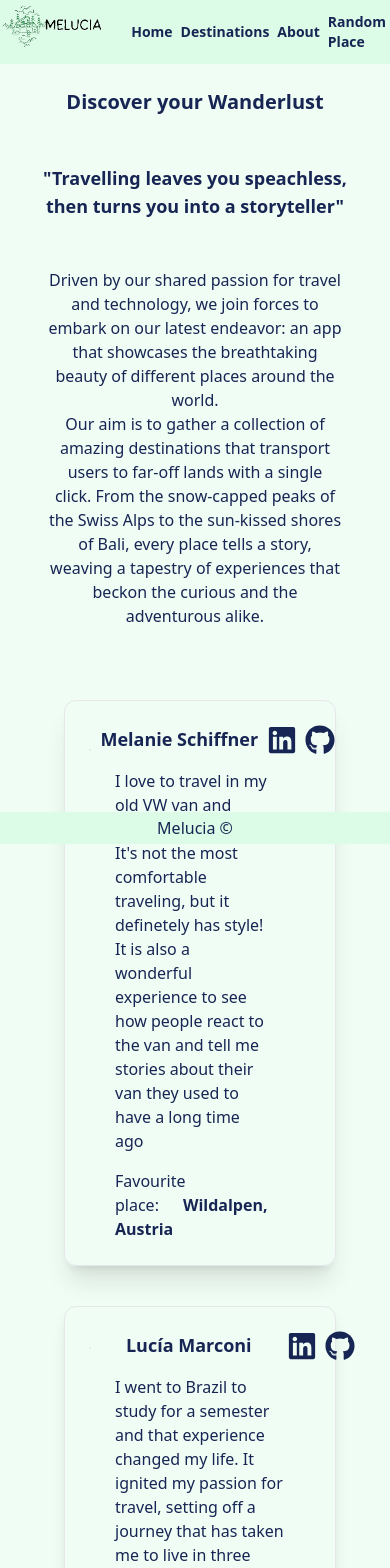
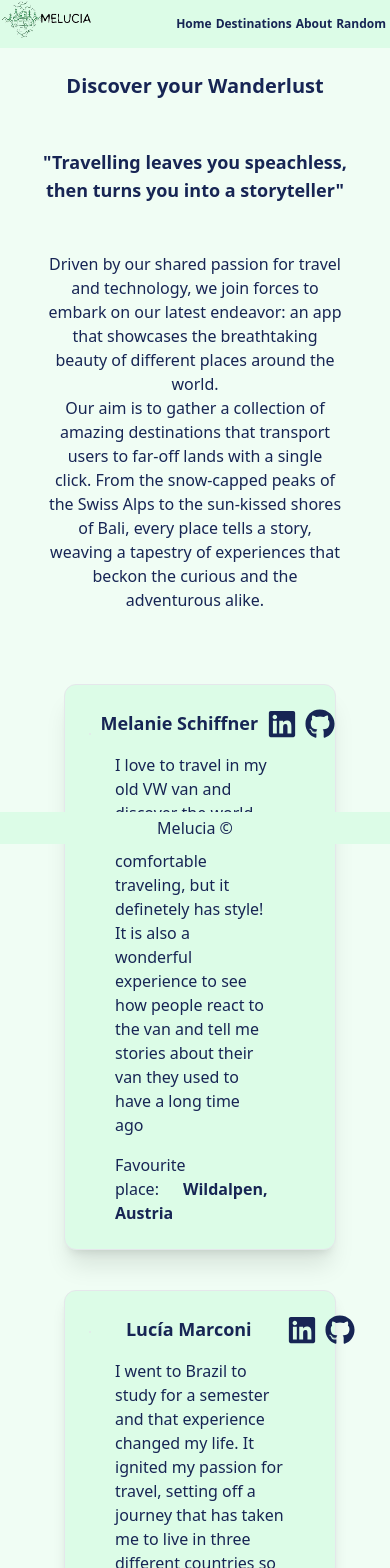
Before and after one commit to melucia/melucia-travel-app, a React (Vite) app: page /about in a window 390 px wide. Shown: the top 1568 px of the page. Built offline with nearby package versions, Linux system fonts and the light colour scheme; the HTML template or start-up script is replaced by a standard one.

Commit message:
changed styling navbar, addplace, allplaces, aboutpage

```diff
--- a/src/components/HomeCarousel.jsx
+++ b/src/components/HomeCarousel.jsx
@@ -12,16 +12,16 @@ import {
 export function HomeCarousel({ places }) {
     return (
         <>
-            <div className=" flex flex-col justify-center ">
-                <Carousel className="w-80 my-12 lg:w-full lg:max-w-lg">
+            <div className="flex flex-col justify-center ">
+                <Carousel className="w-1/3 my-24 lg:w-full lg:max-w-lg">
                     <CarouselContent className="shadow-lg rounded-xl">
                         {places.slice(7, 12).map((place, index) => (
                             <CarouselItem key={place.id}  >
                                 <div className="p-1">
-                                    <Card className=" bg-green-50">
+                                    <Card className=" bg-green-100">
                                         <CardContent className="flex flex-col gap-8 aspect-square items-center justify-center">
-                                            <span className="text-xl lg:text-3xl font-semibold">{place.city}</span>
-                                            <span className="text-md lg:text-xl">{place.country}</span>
+                                            <span className="text-3xl font-semibold">{place.city}</span>
+                                            <span className="text-xl">{place.country}</span>
                                             <img src={place.image} className="h-1/2 w-1/2 rounded-md" />
                                         </CardContent>
                                     </Card>
--- a/src/components/NavBar.jsx
+++ b/src/components/NavBar.jsx
@@ -4,19 +4,21 @@ import Logo from "../assets/melucia-logo.png";
 function NavBar() {
   return (
     <>
-      <div className="flex bg-green-100 top-0 justify-end gap-6 lg:justify-between lg:gap-2">
-        <div>
-          <img className="lg:ml-6 mt-1" src={Logo} atl="logo" />
+      <div className="flex bg-green-100 top-0 gap-2 justify-between w-full lg:gap-2">
+        <div className="flex items-center self-start">
+          <img className="w-24 lg:w-48" src={Logo} atl="logo" />
         </div>
-        <nav className="h-16 flex justify-end gap-2 items-center pr-1 lg:justify-evenly  lg:gap-10  lg:pr-8 ">
-          <NavLink className="cursor-pointer text-sm   lg:text-xl font-bold  hover:text-blue-800 hover:underline"
+        <nav className="h-12 flex  pr-1 lg:h-16  lg:pr-8 ">
+          <div className="flex justify-end items-center gap-1 lg:gap-10 ">
+          <NavLink className="cursor-pointer text-xs   lg:text-xl font-bold  hover:text-blue-800 hover:underline"
             to="/">Home</NavLink>
-          <NavLink className="cursor-pointer text-sm   lg:text-xl font-bold hover:text-blue-800 hover:underline"
+          <NavLink className="cursor-pointer text-xs   lg:text-xl font-bold hover:text-blue-800 hover:underline"
             to="/places">Destinations</NavLink>
-          <NavLink className="cursor-pointer text-sm   lg:text-xl font-bold hover:text-blue-800 hover:underline"
+          <NavLink className="cursor-pointer text-xs   lg:text-xl font-bold hover:text-blue-800 hover:underline"
             to="/about">About</NavLink>
-          <NavLink className="cursor-pointer text-sm   lg:text-xl font-bold hover:text-blue-800 hover:underline"
-            to="/randomplace"> Random Place</NavLink>
+          <NavLink className="cursor-pointer text-xs   lg:text-xl font-bold hover:text-blue-800 hover:underline"
+            to="/randomplace"> Random</NavLink>
+            </div>
         </nav>
       </div>
       <h1 className="text-center text-xl   lg:text-4xl font-bold mb-8 mt-6">Discover your Wanderlust</h1>
--- a/src/components/Search.jsx
+++ b/src/components/Search.jsx
@@ -21,7 +21,7 @@ function Search({ onSearch, places }) {
         </div>
         <input
           type="text"
-          placeholder="🔍 Type your favorite place... "
+          placeholder="🔍 Search for a place... "
           value={searchQuery}
           onChange={handleInputChange}
           className="m-0 -mr-0.5 block min-w-0 flex-auto shadow-lg border-solid border rounded-xl bg-clip-padding px-3 py-[0.25rem] text-base font-normal leading-[1.6] text-neutral-700 outline-none transition duration-200 ease-in-out focus:z-[3] focus:border-primary focus:text-neutral-700 focus:shadow-[inset_0_0_0_1px_rgb(59,113,202)] focus:outline-none dark:border-neutral-600 dark:text-neutral-200 dark:placeholder:text-neutral-200 dark:focus:border-primary"
--- a/src/pages/AboutPage.jsx
+++ b/src/pages/AboutPage.jsx
@@ -26,7 +26,7 @@ function AboutPage() {
       <div className="flex gap-10 flex-col ml-16
       lg:ml-44">
         <div>
-          <div className="shadow-xl border-solid border rounded-xl p-6 flex flex-row w-10/12">
+          <div className="bg-green-100 shadow-xl border-solid border rounded-xl p-6 flex flex-row w-10/12">
             <div>
               <img src={Mel} className="w-80 aspect-ratio: 1 / 1 shadow-lg border-solid border rounded-xl mt-6" />
             </div>
@@ -61,7 +61,7 @@ function AboutPage() {
         </div>
 
         <div className="">
-          <div className="shadow-lg border-solid border rounded-xl p-6 flex flex-row w-10/12">
+          <div className="bg-green-100 shadow-lg border-solid border rounded-xl p-6 flex flex-row w-10/12">
             <div className="">
               <img src={Lu} className="w-64 aspect-ratio: 1 / 1 shadow-lg border-solid border rounded-xl mt-4" />
             </div>
--- a/src/pages/AddPlace.jsx
+++ b/src/pages/AddPlace.jsx
@@ -48,7 +48,7 @@ function AddPlace({ onAddPlace }) {
   return (
     <form
       onSubmit={handleSubmit}
-      className="self-center shadow-lg border-solid border rounded-xl w-80 h-64 flex-col p-4"
+      className="self-center bg-green-100 shadow-lg border-solid border rounded-xl w-80 h-64 flex-col p-4"
     >
       <h2 className="text-center text-lg mb-1 -mt-0.5">Add a new Place</h2>
 
--- a/src/pages/AllPlaces.jsx
+++ b/src/pages/AllPlaces.jsx
@@ -113,9 +113,9 @@ function AllPlaces() {
                         #{place.tagTwo}
                       </div>
                     </div>
-                    <div className="">
+                    <div className="flex flex-row justify-between">
                       <Link to={`/places/${place.id}`}>
-                        <Button variant="details">See more</Button>
+                        <Button className="mx-2" variant="details">See more</Button>
                       </Link>
 
                       <Button
```
